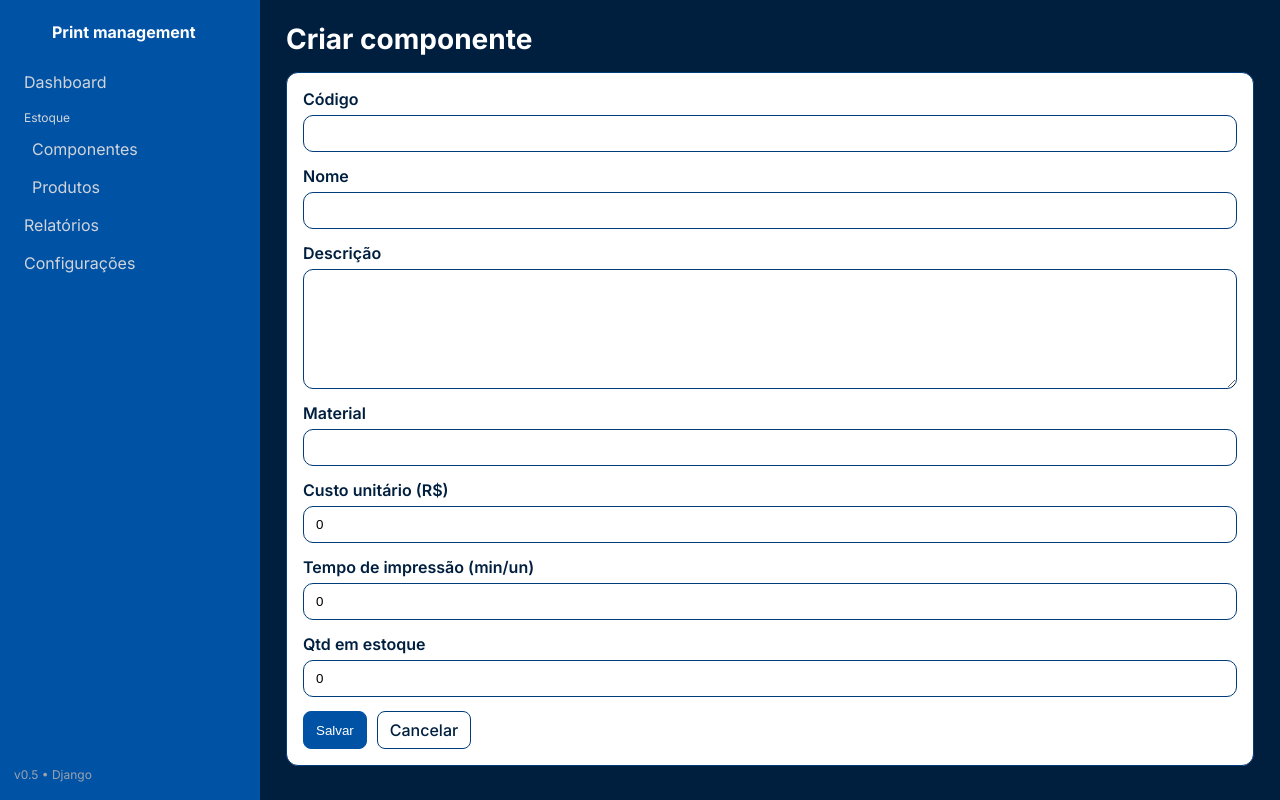
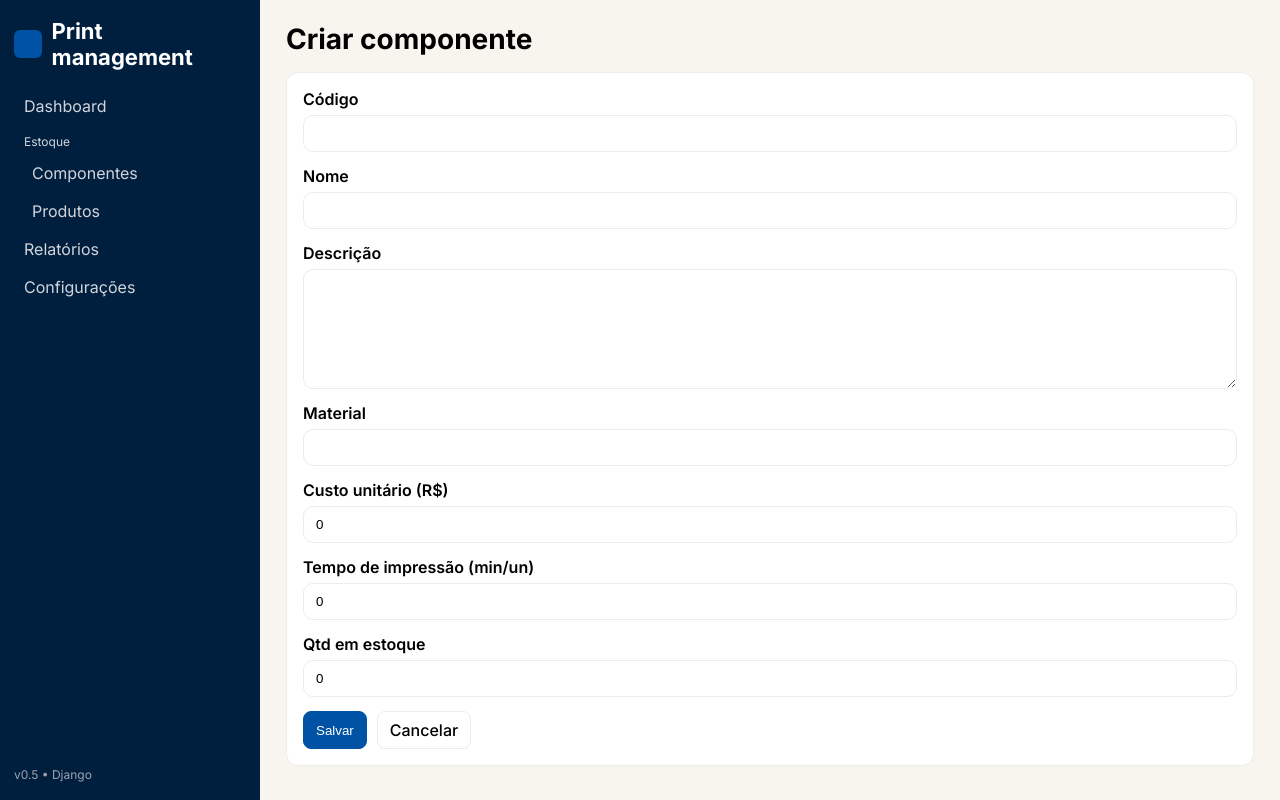
Before and after one commit to Imatolas/print_management, a Django app: page /componentes/novo/ in a window 1280 px wide. Run offline with Django 5.2, Linux system fonts and the light colour scheme.

Commit message:
style: improve contrast and sidebar title

```diff
--- a/templates/base.html
+++ b/templates/base.html
@@ -10,27 +10,17 @@
   <link href="https://fonts.googleapis.com/css2?family=Inter:wght@400;500;600;700&display=swap" rel="stylesheet">
   <style>
     :root{
-      --bg:#f7f7f5; --card:#fff; --muted:#6b7280; --line:#ececec;
-
+      --bg:#F8F5EE; --card:#fff; --muted:#6b7280; --line:#ececec;
       --text:#000; --accent:#0052a5; --accent-600:#003b7a;
       --danger:#e11d48; --success:#16a34a;
       --sidebar:#001f3f; --sidebar-muted:#d1d5db;
-
-      --text:#111827; --accent:#0052a5; --accent-600:#003b7a;
-      --danger:#e11d48; --success:#16a34a;
-      --sidebar:#001f3f; --sidebar-muted:#d1d5db;
-      --bg:#001f3f; --bg-light:#0052a5; --card:#ffffff; --muted:#d1d5db; --line:#003b7a;
-      --text:#ffffff; --accent:#0052a5; --accent-600:#003b7a;
-      --danger:#e11d48; --success:#16a34a;
-      --sidebar:#0052a5; --sidebar-muted:#d1d5db;
-
     }
     *{box-sizing:border-box} html,body{height:100%}
     body{margin:0;font-family:Inter,system-ui,-apple-system,Segoe UI,Roboto,Helvetica,Arial,sans-serif;background:var(--bg);color:var(--text)}
     a{color:inherit;text-decoration:none}
     .app{display:grid;grid-template-columns:260px 1fr; min-height:100vh}
-    .sidebar{background:var(--sidebar);color:var(--text);padding:18px 14px;display:flex;flex-direction:column}
-    .brand{display:flex;align-items:center;gap:10px;font-weight:700;margin-bottom:16px}
+    .sidebar{background:var(--sidebar);color:var(--sidebar-muted);padding:18px 14px;display:flex;flex-direction:column}
+    .brand{display:flex;align-items:center;gap:10px;font-weight:700;margin-bottom:16px;color:#fff;font-size:22px}
     .brand .dot{width:28px;height:28px;border-radius:6px;background:var(--accent);display:inline-block}
     nav a{display:block;padding:8px 10px;margin:2px 0;border-radius:8px;color:var(--sidebar-muted)}
     nav a:hover{background:var(--accent-600);color:#fff}
@@ -41,12 +31,12 @@
     .page-title{font-size:28px;font-weight:700}
     .page-actions{display:flex;gap:8px}
     .blocks{display:grid;grid-template-columns:repeat(12,1fr);gap:12px}
-    .block{grid-column:span 12;background:var(--card);border:1px solid var(--line);border-radius:12px;padding:16px;color:var(--bg)}
+    .block{grid-column:span 12;background:var(--card);border:1px solid var(--line);border-radius:12px;padding:16px;color:var(--text)}
     @media(min-width:900px){.col-6{grid-column:span 6}.col-4{grid-column:span 4}.col-3{grid-column:span 3}}
     .stat-title{font-size:12px;color:var(--muted)}
     .stat-value{font-size:26px;font-weight:700;margin-top:6px}
     .muted{color:var(--muted)}
-    .btn{display:inline-flex;align-items:center;gap:6px;border:1px solid var(--line);background:#fff;color:var(--bg);border-radius:8px;padding:8px 12px;font-weight:500}
+    .btn{display:inline-flex;align-items:center;gap:6px;border:1px solid var(--line);background:#fff;color:var(--text);border-radius:8px;padding:8px 12px;font-weight:500}
     .btn:hover{background:#fafafa}
     .btn-primary{background:var(--accent);border-color:var(--accent);color:#fff}
     .btn-primary:hover{background:var(--accent-600)}
@@ -76,7 +66,7 @@
       <div class="brand"><span class="dot"></span> Print management</div>
       <nav>
         <a href="{% url 'dashboard' %}" id="nav-dash" {% if request.resolver_match.url_name == 'dashboard' %}class="active"{% endif %}>Dashboard</a>
-        <div class="muted" style="padding:8px 10px 4px;font-size:12px;">Estoque</div>
+        <div class="muted" style="padding:8px 10px 4px;font-size:12px;color:var(--sidebar-muted);">Estoque</div>
         <div class="subnav">
           <a href="{% url 'estoque-componentes' %}" id="nav-comp" {% if request.resolver_match.url_name == 'estoque-componentes' %}class="active"{% endif %}>Componentes</a>
           <a href="{% url 'estoque-produtos' %}" id="nav-prod" {% if request.resolver_match.url_name == 'estoque-produtos' %}class="active"{% endif %}>Produtos</a>
```
